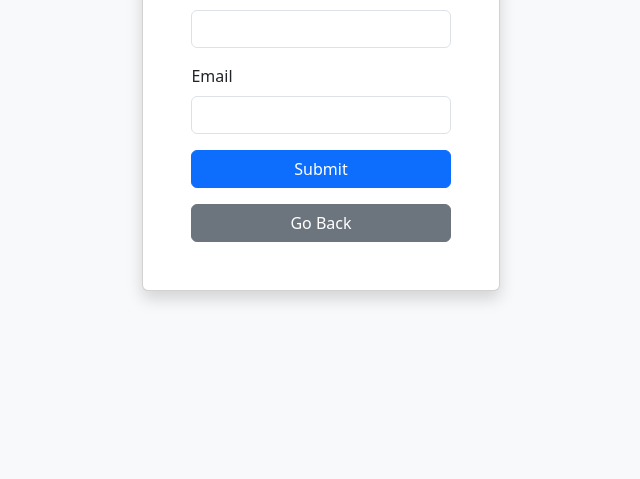
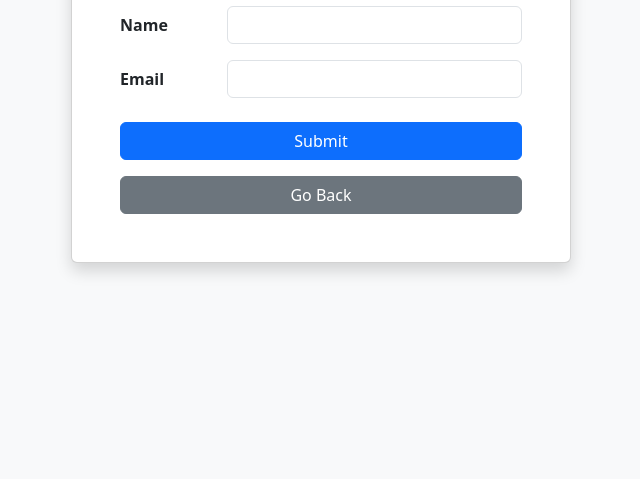
Before and after one commit to Sarathy-Hub/phonebook-public, a website: page public/contactForm.html in a window 1280 px wide. Shown: the part 321-800 px from the top of the page, without its empty margins (319-959 px from the left). Drawn offline with nearby package versions, Linux system fonts and the light colour scheme.

Commit message:
Made a design change

```diff
--- a/public/contactForm.html
+++ b/public/contactForm.html
@@ -9,18 +9,22 @@
 </head>
 <body class="bg-light d-flex justify-content-center align-items-center vh-100">
 
-  <div class="card shadow p-5" style="min-width: 350px;">
+  <div class="card shadow p-5" style="min-width: 500px;">
     <h2 class="mb-4 text-center text-primary">Add New Contact</h2>
 
     <form onsubmit="handleSubmit(event)">
-      <div class="mb-3">
-        <label for="nameInput" class="form-label">Name</label>
-        <input type="text" class="form-control" id="nameInput" required />
+      <div class="mb-3 row align-items-center">
+        <label for="nameInput" class="col-sm-3 col-form-label fw-semibold">Name</label>
+        <div class="col-sm-9">
+          <input type="text" class="form-control" id="nameInput" required />
+        </div>
       </div>
 
-      <div class="mb-3">
-        <label for="emailInput" class="form-label">Email</label>
-        <input type="email" class="form-control" id="emailInput" required />
+      <div class="mb-4 row align-items-center">
+        <label for="emailInput" class="col-sm-3 col-form-label fw-semibold">Email</label>
+        <div class="col-sm-9">
+          <input type="email" class="form-control" id="emailInput" required />
+        </div>
       </div>
 
       <button type="submit" class="btn btn-primary w-100">Submit</button>
@@ -31,15 +35,14 @@
     </button>
   </div>
 
-  <!-- Bootstrap JS (Optional for dropdowns/modals) -->
+  <!-- Bootstrap JS -->
   <script src="https://cdn.jsdelivr.net/npm/bootstrap@5.3.3/dist/js/bootstrap.bundle.min.js"></script>
 
   <script>
     function handleSubmit(event) {
       event.preventDefault();
-      // You can process the form data here if needed
       alert("Contact submitted!");
-      window.location.href = "/index.html"; // Go back to home
+      window.location.href = "/index.html";
     }
   </script>
 </body>
```
